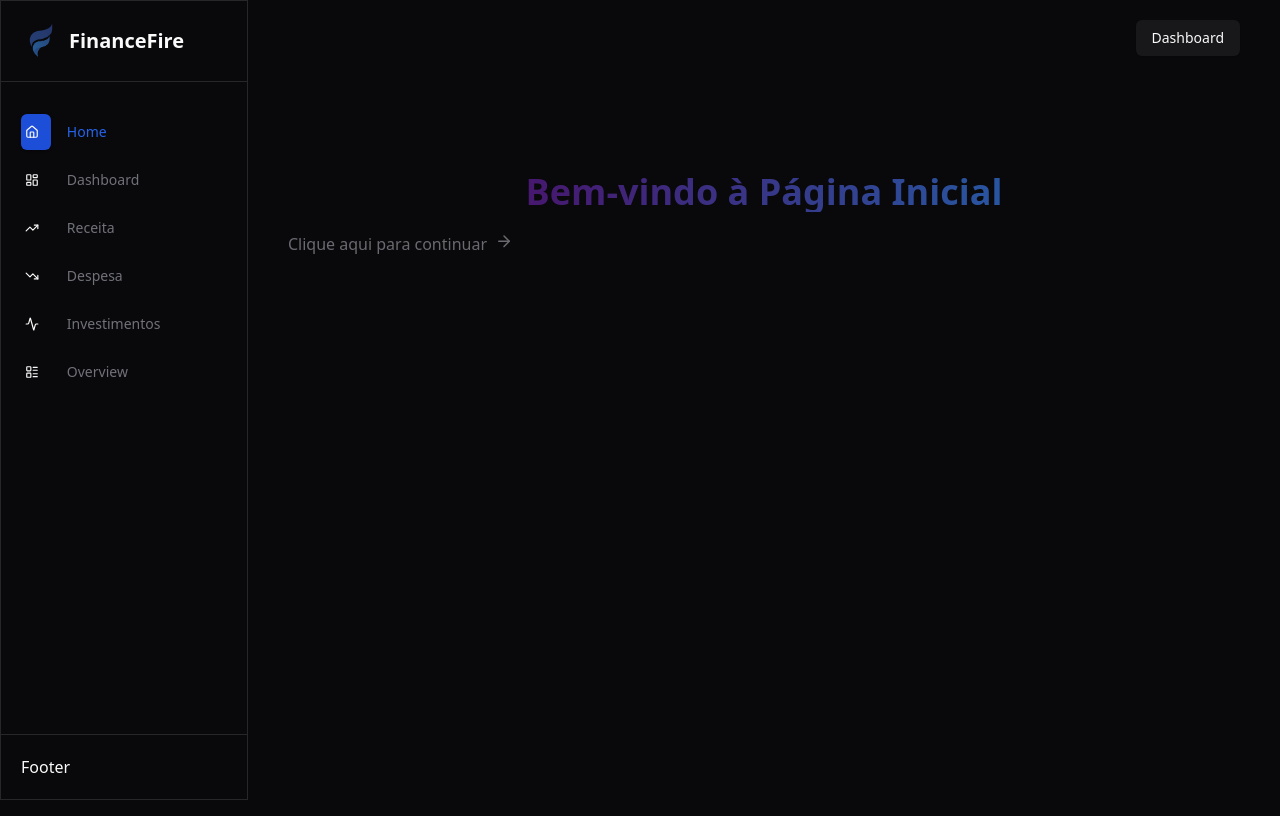
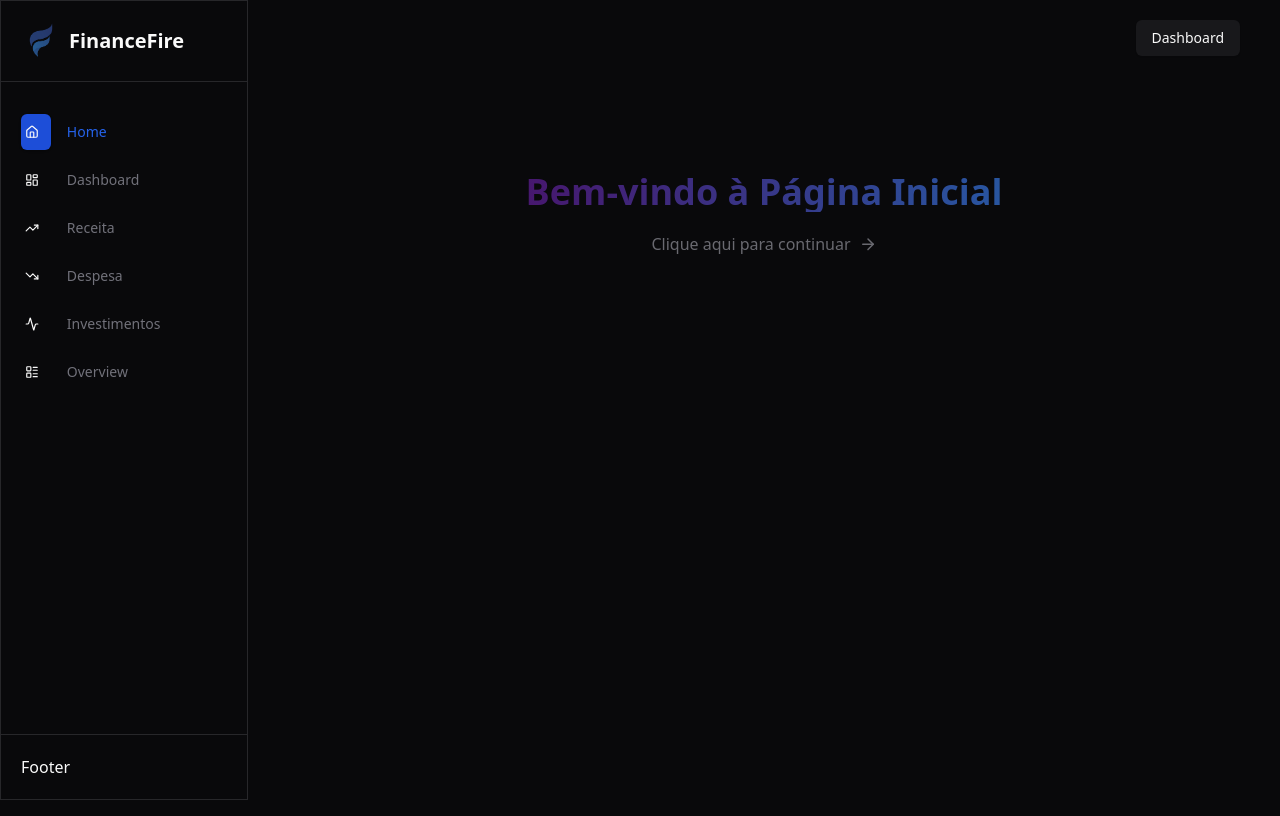
Before and after one commit to KARAUJO1003/finance-fire, a Next.js app: page / in a window 1280 px wide. Built offline with nearby package versions, Linux system fonts and the light colour scheme.

Commit message:
fix: bugs in layout

```diff
--- a/src/app/page.tsx
+++ b/src/app/page.tsx
@@ -40,7 +40,7 @@ export default function Home() {
 
         <Link
           href={'pages/dashboard'}
-          className="flex gap-2 items-start text-muted-foreground max-md:text-xs w-full"
+          className="flex gap-2 items-center text-muted-foreground max-md:text-xs max-md:w-full"
         >
           <span>Clique aqui para continuar</span>
           <ArrowRight size={18} />
--- a/src/app/pages/dashboard/page.tsx
+++ b/src/app/pages/dashboard/page.tsx
@@ -115,7 +115,7 @@ export default function Dashboard() {
           <DataTable
             columns={columns}
             data={data}
-            className="w-full  p-5 max-h-[350px] max-md:hidden"
+            className="w-full  p-5 max-h-[350px] max-md:pb-10 max-md:hidden"
           />
           <ScrollBar orientation="vertical" />
         </ScrollArea>
```
